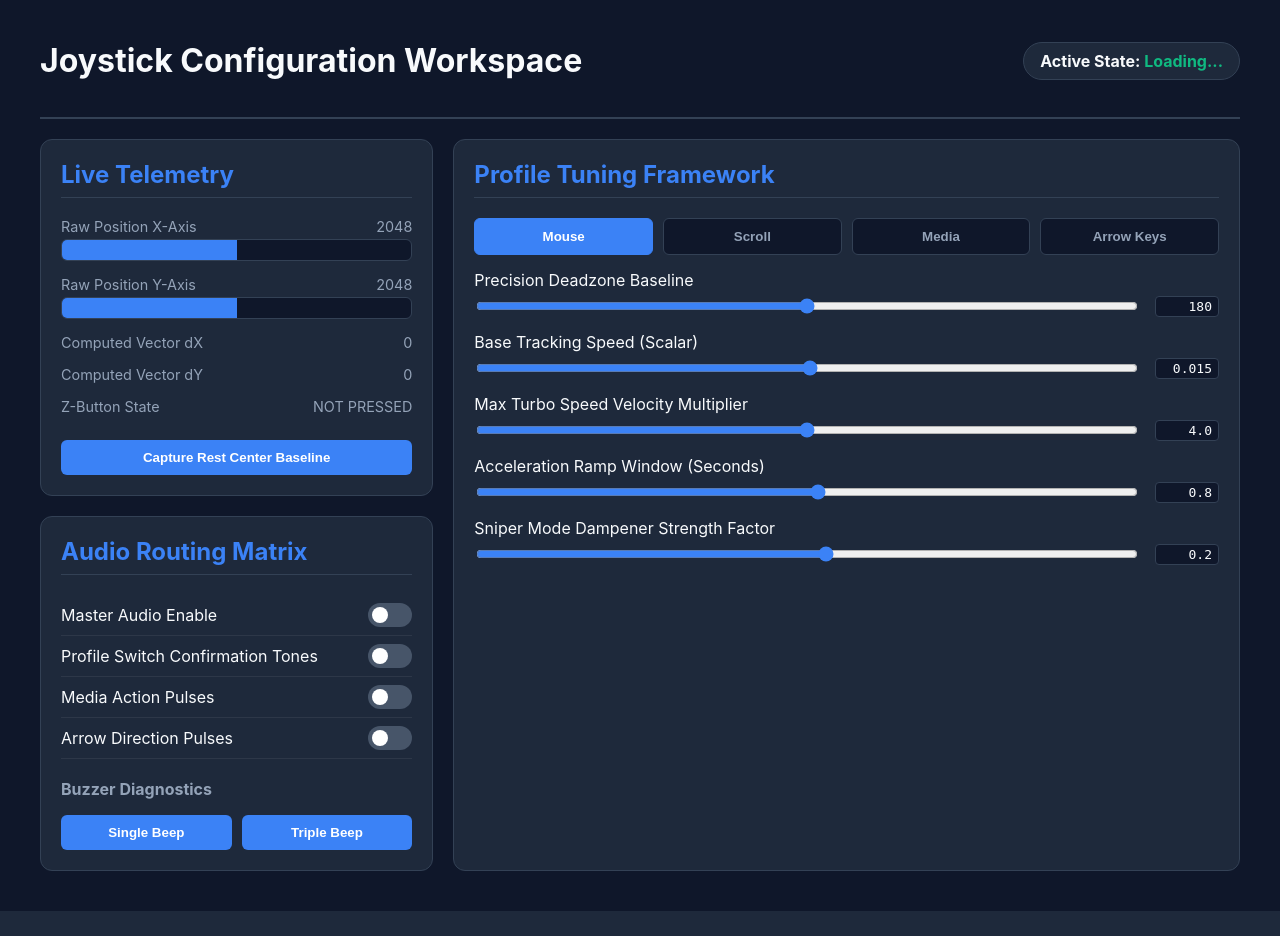
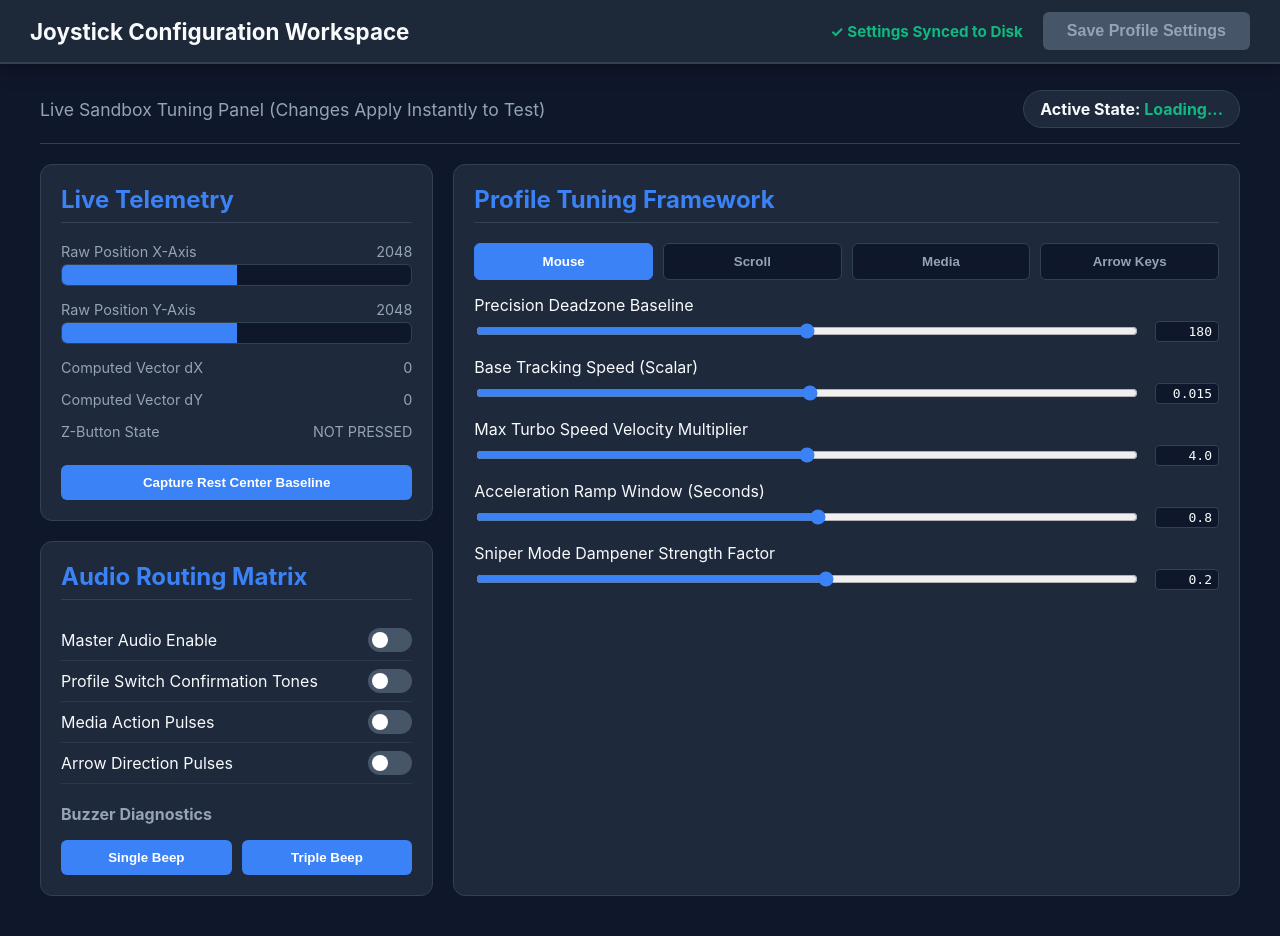
Before and after one commit to scientistPargain/joystick_mouse, a Flask app: page / in a window 1280 px wide. Before the commit the page ends 911 px from the top, so only its background shows below. Run offline with Flask 3, Linux system fonts and the light colour scheme; some libraries are stand-ins or nearby versions.

Commit message:
feat: addedsave to disk button isntead of directly syncing it to config.json file directly

```diff
--- a/pc_side_py/app.py
+++ b/pc_side_py/app.py
@@ -5,7 +5,7 @@ monkey.patch_all()
 import os
 import json
 import serial
-from flask import Flask, render_template, request, jsonify
+from flask import Flask, render_template
 from flask_socketio import SocketIO
 import gevent
 from controller import JoystickController
@@ -18,7 +18,6 @@ app = Flask(__name__)
 app.config['SECRET_KEY'] = 'joystick_secret_xyz!'
 socketio = SocketIO(app, async_mode='gevent', cors_allowed_origins="*")
 
-# Shared global controller references
 esp32_serial = None
 joystick_controller = None
 
@@ -29,7 +28,6 @@ def load_config_data():
     return {}
 
 def background_joystick_loop():
-    """Cooperative gevent greenlet execution loop to keep telemetry streaming fluidly."""
     global joystick_controller
     print(f"[ENGINE] Web server successfully bound to joystick telemetry on port: {SERIAL_PORT}")
 
@@ -37,8 +35,6 @@ def background_joystick_loop():
         if joystick_controller:
             try:
                 joystick_controller.update()
-
-                # Emit live real-time position matrix packages straight to the browser UI
                 telemetry = joystick_controller.latest_telemetry
                 socketio.emit('telemetry_data', {
                     'raw_x': telemetry['raw_x'],
@@ -48,9 +44,8 @@ def background_joystick_loop():
                     'dy': telemetry['dy'],
                     'current_mode': joystick_controller.mode_names[joystick_controller.current_mode_idx]
                 })
-            except Exception as e:
+            except Exception:
                 pass
-        # Voluntarily yield execution time to allow the web framework server to process socket routes
         gevent.sleep(0.001)
 
 @app.route('/')
@@ -59,13 +54,18 @@ def index():
 
 @socketio.on('connect')
 def handle_connect():
-    print("[DASHBOARD] Web Client Connected. Synchronizing configuration matrix parameters...")
-    # Send the current config parameters over to the page so inputs align with saved JSON numbers
+    global joystick_controller
+    print("[DASHBOARD] Web Client Connected/Refreshed. Reverting memory to disk baseline...")
+
+    if joystick_controller:
+        # Re-read config.json from disk to wipe out any unsaved trial variations
+        joystick_controller.load_config()
+
     socketio.emit('sync_config', load_config_data())
 
 @socketio.on('update_setting')
 def handle_setting_update(data):
-    """Listens to real-time UI value shifts, commits to matrix runtime, and updates JSON database."""
+    """Updates runtime memory parameters instantly for trial testing, without writing to disk."""
     global joystick_controller
     if not joystick_controller:
         return
@@ -75,7 +75,6 @@ def handle_setting_update(data):
     value = data.get('value')
 
     try:
-        # Cast values properly depending on data-type profile signature
         if isinstance(joystick_controller.config[section][key], bool):
             value = bool(value)
         elif isinstance(joystick_controller.config[section][key], int):
@@ -83,32 +82,40 @@ def handle_setting_update(data):
         elif isinstance(joystick_controller.config[section][key], float):
             value = float(value)
 
+        # Modify active memory framework only
         joystick_controller.config[section][key] = value
-        joystick_controller.save_config()
 
-        # Broadcast configuration updates out to any other open browser tabs
+        # Broadcast configuration updates out to other open browser contexts
         socketio.emit('sync_config', joystick_controller.config)
     except Exception as e:
-        print(f"[ERROR] Failed applying setting variation update: {e}")
+        print(f"[ERROR] Failed applying runtime setting update: {e}")
+
+@socketio.on('save_configuration')
+def handle_save_configuration():
+    """Explicitly commits the current memory state structure directly to config.json."""
+    global joystick_controller
+    if joystick_controller:
+        try:
+            joystick_controller.save_config()
+            print("[DATABASE] Successfully committed memory matrix parameters directly to config.json")
+            socketio.emit('save_confirmed', {'status': 'success'})
+        except Exception as e:
+            print(f"[CRITICAL] Disk write failure: {e}")
 
 @socketio.on('trigger_recenter')
 def handle_recenter():
-    """Manual recalibration offset request hook."""
     global joystick_controller
     if joystick_controller:
         joystick_controller.update_offsets()
 
 @socketio.on('trigger_test_beep')
 def handle_test_beep(data):
-    """Direct manual buzzer injection circuit execution tester."""
     global joystick_controller
     if joystick_controller:
         count = int(data.get('count', 1))
-        # Bypass master mute for hardware testing purposes specifically
         payload = f"BEEP:{count}\n"
         try:
             joystick_controller.esp32.write(payload.encode('utf-8'))
-            print(f"[TEST] Dispatched diagnostics pulse array burst: {count} beeps")
         except Exception:
             pass
 
@@ -116,14 +123,9 @@ if __name__ == '__main__':
     try:
         esp32_serial = serial.Serial(SERIAL_PORT, BAUD_RATE, timeout=0.001)
     except Exception as e:
-        print(f"[CRITICAL] Serial interface initialization error: {e}. Check device connection hooks!")
+        print(f"[CRITICAL] Serial interface initialization error: {e}")
         os._exit(1)
 
-    # Handover runtime configuration blocks
     joystick_controller = JoystickController(esp32_serial)
-
-    # Spawn the background telemetry parser loop using native gevent execution greenlets
     gevent.spawn(background_joystick_loop)
-
-    # Fire up the lightweight WSGI web runtime application server environment
     socketio.run(app, host='127.0.0.1', port=5000, debug=False)
--- a/pc_side_py/templates/index.html
+++ b/pc_side_py/templates/index.html
@@ -14,6 +14,7 @@
             --muted-text: #94a3b8;
             --border-color: #334155;
             --active-color: #10b981;
+            --warn-color: #f59e0b;
         }
 
         body {
@@ -22,6 +23,7 @@
             color: var(--text-color);
             margin: 0;
             padding: 20px;
+            padding-top: 90px; /* Leave space for the sticky floating commit header */
         }
 
         .container {
@@ -29,11 +31,76 @@
             margin: 0 auto;
         }
 
+        /* STICKY ACTION HEADER TOOLBAR */
+        .action-bar {
+            position: fixed;
+            top: 0; left: 0; right: 0;
+            background-color: #1e293bfa;
+            backdrop-filter: blur(8px);
+            border-bottom: 2px solid var(--border-color);
+            z-index: 1000;
+            padding: 12px 30px;
+            display: flex;
+            justify-content: space-between;
+            align-items: center;
+            box-shadow: 0 4px 20px rgba(0,0,0,0.3);
+        }
+
+        .action-bar-title h1 {
+            margin: 0;
+            font-size: 1.4rem;
+            color: var(--text-color);
+        }
+
+        .action-controls {
+            display: flex;
+            align-items: center;
+            gap: 20px;
+        }
+
+        .save-indicator {
+            font-weight: bold;
+            font-size: 0.95rem;
+            color: var(--active-color);
+            transition: color 0.3s;
+        }
+
+        .save-indicator.unsaved {
+            color: var(--warn-color);
+            animation: pulse 2s infinite;
+        }
+
+        @keyframes pulse {
+            0% { opacity: 0.7; }
+            50% { opacity: 1; }
+            100% { opacity: 0.7; }
+        }
+
+        .btn-save-main {
+            background-color: var(--active-color);
+            color: white;
+            border: none;
+            padding: 10px 24px;
+            border-radius: 6px;
+            cursor: pointer;
+            font-weight: bold;
+            font-size: 1rem;
+            box-shadow: 0 2px 8px rgba(16, 185, 129, 0.3);
+            transition: background 0.2s, transform 0.1s;
+        }
+        .btn-save-main:hover { background-color: #059669; }
+        .btn-save-main:disabled {
+            background-color: #475569;
+            color: #94a3b8;
+            cursor: not-allowed;
+            box-shadow: none;
+        }
+
         header {
             display: flex;
             justify-content: space-between;
             align-items: center;
-            border-bottom: 2px solid var(--border-color);
+            border-bottom: 1px solid var(--border-color);
             padding-bottom: 15px;
             margin-bottom: 20px;
         }
@@ -46,9 +113,7 @@
             font-weight: bold;
         }
 
-        #current-mode {
-            color: var(--active-color);
-        }
+        #current-mode { color: var(--active-color); }
 
         .dashboard-grid {
             display: grid;
@@ -75,9 +140,7 @@
             color: var(--accent-color);
         }
 
-        .telemetry-row {
-            margin-bottom: 15px;
-        }
+        .telemetry-row { margin-bottom: 15px; }
 
         .telemetry-label {
             display: flex;
@@ -113,11 +176,7 @@
             width: 100%;
             transition: background 0.2s;
         }
-
         .btn:hover { background-color: #2563eb; }
-        .btn-mute { background-color: #ef4444; }
-        .btn-mute:hover { background-color: #dc2626; }
-        .btn-mute.muted { background-color: #64748b; }
 
         .setting-group {
             display: flex;
@@ -166,7 +225,6 @@
             width: 44px;
             height: 24px;
         }
-
         .switch input { opacity: 0; width: 0; height: 0; }
 
         .slider {
@@ -177,7 +235,6 @@
             transition: .3s;
             border-radius: 24px;
         }
-
         .slider:before {
             position: absolute;
             content: "";
@@ -187,7 +244,6 @@
             transition: .3s;
             border-radius: 50%;
         }
-
         input:checked + .slider { background-color: var(--active-color); }
         input:checked + .slider:before { transform: translateX(20px); }
 
@@ -207,7 +263,6 @@
             cursor: pointer;
             font-weight: bold;
         }
-
         .tab-btn.active {
             background: var(--accent-color);
             color: white;
@@ -219,9 +274,20 @@
     </style>
 </head>
 <body>
+
+    <div class="action-bar">
+        <div class="action-bar-title">
+            <h1>Joystick Configuration Workspace</h1>
+        </div>
+        <div class="action-controls">
+            <span id="save-status-label" class="save-indicator">✓ Settings Synced to Disk</span>
+            <button id="save-main-btn" class="btn-save-main" onclick="commitConfigToDisk()" disabled>Save Profile Settings</button>
+        </div>
+    </div>
+
     <div class="container">
         <header>
-            <h1>Joystick Configuration Workspace</h1>
+            <div style="font-size: 1.1rem; color: var(--muted-text)">Live Sandbox Tuning Panel (Changes Apply Instantly to Test)</div>
             <div class="status-badge">Active State: <span id="current-mode">Loading...</span></div>
         </header>
 
@@ -301,7 +367,7 @@
                     <div class="setting-group">
                         <div class="setting-header"><span>Precision Deadzone Baseline</span></div>
                         <div class="slider-row">
-                            <input type="range" id="mouse-deadzone" min="10" max="1000" step="5" oninput="updateSliderValue('mouse', 'deadzone', this.value)">
+                            <input type="range" id="mouse-deadzone" min="10" max="2000" step="5" oninput="updateSliderValue('mouse', 'deadzone', this.value)">
                             <span id="mouse-deadzone-txt" class="value-display">180</span>
                         </div>
                     </div>
@@ -397,10 +463,27 @@
     </div>
 
     <script>
-        // Force fully explicit local context loop routing configurations
         const socket = io("http://127.0.0.1:5000");
+        let hasUnsavedChanges = false;
+        let isInitialSync = true;
 
-        // Dynamic incoming telemetry mapping pipeline
+        function setUnsavedState(isUnsaved) {
+            hasUnsavedChanges = isUnsaved;
+            const label = document.getElementById('save-status-label');
+            const btn = document.getElementById('save-main-btn');
+
+            if (isUnsaved) {
+                label.innerText = "⚠ Unsaved Adjustments in Sandbox";
+                label.classList.add('unsaved');
+                btn.disabled = false;
+            } else {
+                label.innerText = "✓ Settings Synced to Disk";
+                label.classList.remove('unsaved');
+                btn.disabled = true;
+            }
+        }
+
+        // Live Telemetry receiver pipe
         socket.on('telemetry_data', function(data) {
             document.getElementById('current-mode').innerText = data.current_mode;
             document.getElementById('val-raw-x').innerText = data.raw_x;
@@ -409,22 +492,21 @@
             document.getElementById('val-dy').innerText = data.dy;
             document.getElementById('val-btn').innerText = (data.button === 0) ? "PRESSED / ACTIVE" : "NOT PRESSED";
 
-            // Percent scale translation tracking for real time UI gauge fills
             const pctX = (data.raw_x / 4095) * 100;
             const pctY = (data.raw_y / 4095) * 100;
             document.getElementById('bar-raw-x').style.width = pctX + '%';
             document.getElementById('bar-raw-y').style.width = pctY + '%';
         });
 
-        // Database settings structural configuration loader synchronization
+        // Config synchronizer pipe
         socket.on('sync_config', function(config) {
+            isInitialSync = true; // Prevent flag tripping during loading loop executions
             for (let section in config) {
                 for (let key in config[section]) {
                     const el = document.getElementById(`${section}-${key}`);
                     if (!el) continue;
 
                     if (el.type === 'checkbox') {
-                        // Special inverted validation case specifically for master_mute tracking matrix
                         el.checked = (key === 'master_mute') ? !config[section][key] : config[section][key];
                     } else {
                         el.value = config[section][key];
@@ -433,20 +515,45 @@
                     }
                 }
             }
+            isInitialSync = false;
+        });
+
+        // Disk write verification callback listener
+        socket.on('save_confirmed', function(response) {
+            if (response.status === 'success') {
+                setUnsavedState(false);
+            }
         });
 
         function updateSliderValue(section, key, val) {
             document.getElementById(`${section}-${key}-txt`).innerText = val;
+            if (!isInitialSync) setUnsavedState(true);
             socket.emit('update_setting', { section: section, key: key, value: parseFloat(val) });
         }
 
         function updateToggle(section, key, val) {
+            if (!isInitialSync) setUnsavedState(true);
             socket.emit('update_setting', { section: section, key: key, value: val });
+        }
+
+        function commitConfigToDisk() {
+            socket.emit('save_configuration');
         }
 
         function recenterJoystick() {
             socket.emit('trigger_recenter');
         }
+
+        // Intercept page reloads or close parameters if modifications are active
+        window.addEventListener('beforeunload', function (e) {
+            if (hasUnsavedChanges) {
+                // Cancel standard event execution paths as mandated by modern web view layouts
+                e.preventDefault();
+                // Chrome requiresreturnValue parsing baseline hooks to catch correctly
+                e.returnValue = 'You have unsaved joystick modifications. Refreshing will reset layout to saved defaults.';
+                return e.returnValue;
+            }
+        });
 
         function triggerTestBeep(count) {
             socket.emit('trigger_test_beep', { count: count });
```
